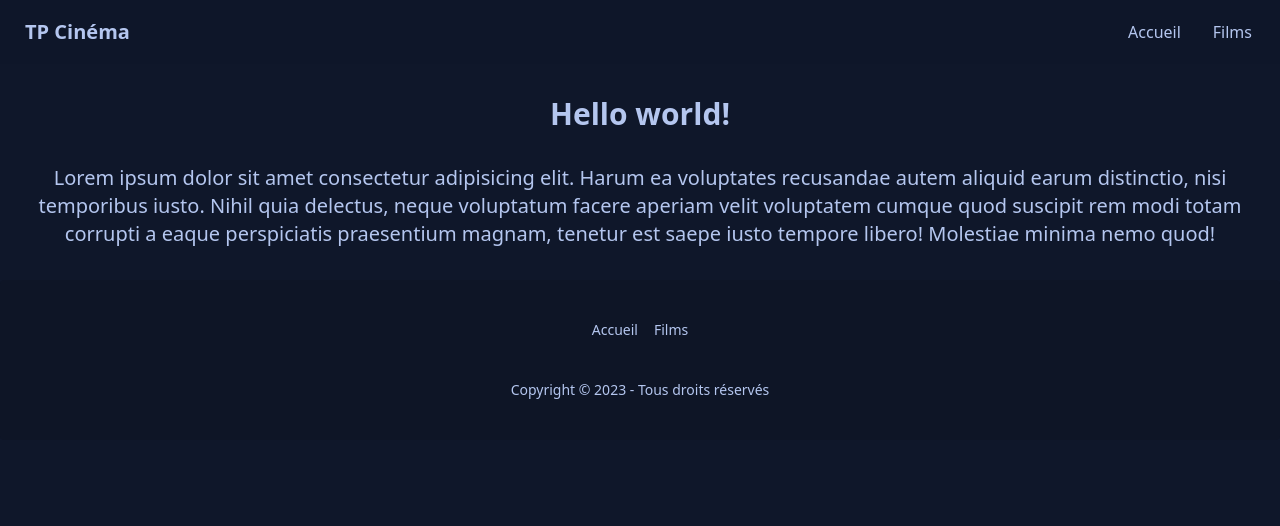
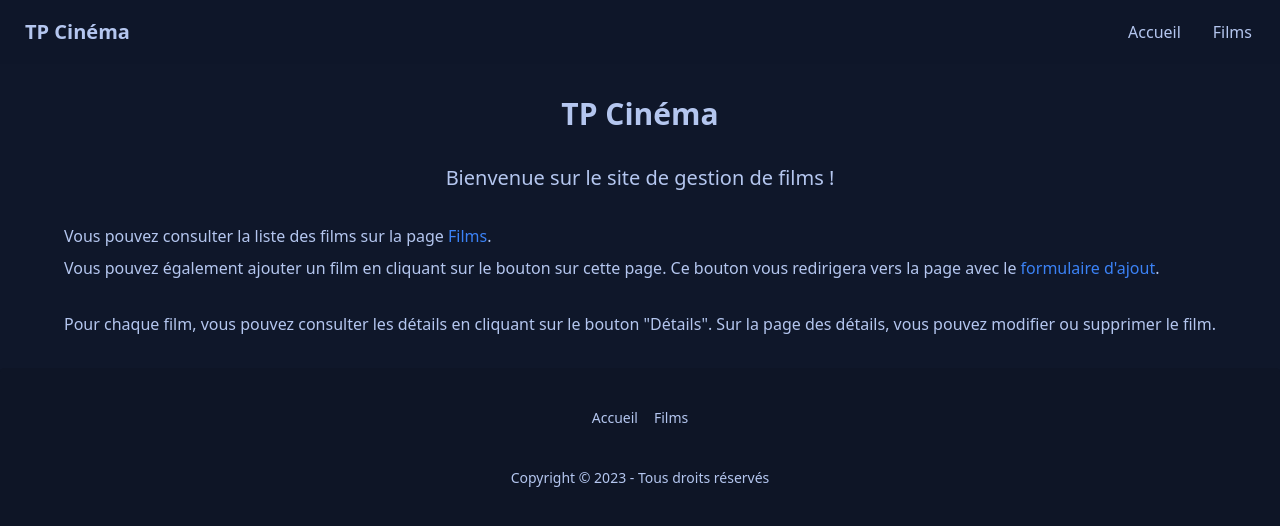
Before and after one commit to bflorestal/tp-cinema, a React (Vite) app in the folder client/: page / in a window 1280 px wide. Shown: the top 526 px of the page. Built offline with nearby package versions, Linux system fonts and the light colour scheme; no server answers.

Commit message:
Explication du concept

```diff
--- a/client/src/pages/Home.tsx
+++ b/client/src/pages/Home.tsx
@@ -1,3 +1,4 @@
+import { Link } from "react-router-dom";
 import Layout from "../components/Layout";
 
 export default function Home() {
@@ -5,15 +6,34 @@ export default function Home() {
     <Layout>
       <section className="container flex flex-col items-center justify-center py-8">
         <div className="space-y-8">
-          <h1 className="text-3xl font-bold text-center">Hello world!</h1>
+          <h1 className="text-3xl font-bold text-center">TP Cinéma</h1>
           <p className="text-center md:text-xl">
-            Lorem ipsum dolor sit amet consectetur adipisicing elit. Harum ea
-            voluptates recusandae autem aliquid earum distinctio, nisi
-            temporibus iusto. Nihil quia delectus, neque voluptatum facere
-            aperiam velit voluptatem cumque quod suscipit rem modi totam
-            corrupti a eaque perspiciatis praesentium magnam, tenetur est saepe
-            iusto tempore libero! Molestiae minima nemo quod!
+            Bienvenue sur le site de gestion de films !
           </p>
+          <div className="space-y-2">
+            <p className="">
+              Vous pouvez consulter la liste des films sur la page{" "}
+              <Link to="/movies" className="text-blue-500 hover:underline">
+                Films
+              </Link>
+              .
+            </p>
+            <p className="">
+              Vous pouvez également ajouter un film en cliquant sur le bouton
+              sur cette page. Ce bouton vous redirigera vers la page avec le{" "}
+              <Link to="/movies/add" className="text-blue-500 hover:underline">
+                formulaire d'ajout
+              </Link>
+              .
+            </p>
+          </div>
+          <div className="space-y-2">
+            <p className="">
+              Pour chaque film, vous pouvez consulter les détails en cliquant
+              sur le bouton "Détails". Sur la page des détails, vous pouvez
+              modifier ou supprimer le film.
+            </p>
+          </div>
         </div>
       </section>
     </Layout>
```
